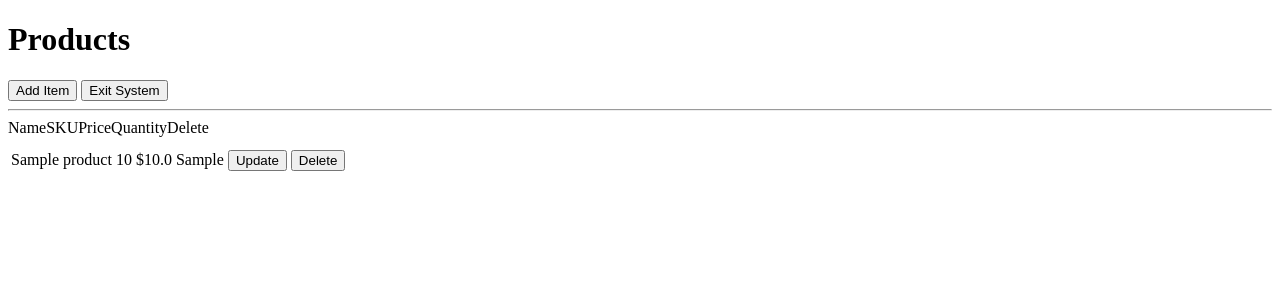
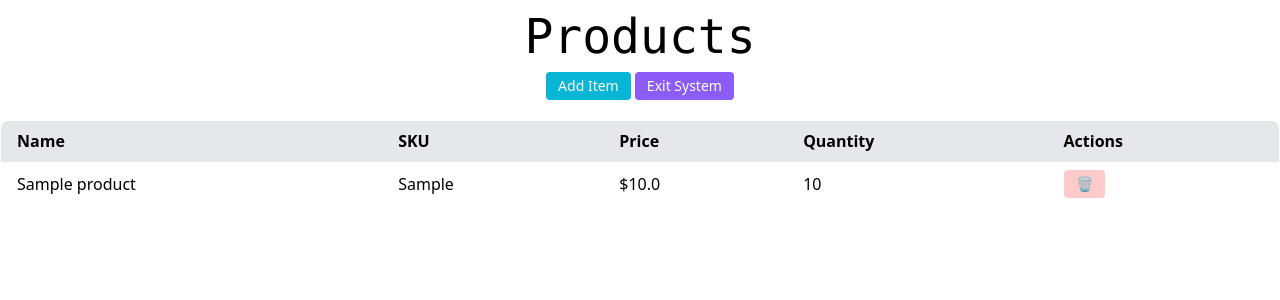
Before and after one commit to Prthomas808/Inventory-Management, a Django app: page /list/ in a window 1280 px wide. Shown: the top 300 px of the page. Run offline with Django 5.2, Linux system fonts and the light colour scheme; tables that the repository leaves empty hold one stand-in row (values such as "Sample post"); some libraries are stand-ins or nearby versions.

Commit message:
styling added, project done

```diff
--- a/inventoryApp/templates/base.html
+++ b/inventoryApp/templates/base.html
@@ -3,9 +3,10 @@
 <head>
     <meta charset="UTF-8">
     <meta name="viewport" content="width=device-width, initial-scale=1.0">
+    <script src="https://cdn.tailwindcss.com"></script>
     <title>{% block title %}{% endblock %}</title>
 </head>
-<body>
+<body class="flex flex-col justify-center items-center w-full">
     {% block content %}{% endblock %}
 </body>
 </html>
--- a/inventoryApp/templates/product_list.html
+++ b/inventoryApp/templates/product_list.html
@@ -1,32 +1,44 @@
-{% extends 'base.html' %}
-
-{% block title %}Inventory Manager{% endblock %}
+{% extends 'base.html' %} {% block title %}Inventory Manager{% endblock %}
 
 {% block content %}
-    <h1>Products</h1>
+    <h1 class="text-5xl p-3 font-mono">Products</h1>
 
-    <a href="{% url 'create_product' %}"><button type="submit">Add Item</button></a>
-    <a href="{% url 'home' %}"><button type="submit">Exit System</button></a>
-<hr>
-    <table>
-        <thead>
-            <tr>Name</tr>
-            <tr>SKU</tr>
-            <tr>Price</tr>
-            <tr>Quantity</tr>
-            <tr>Delete</tr>
+    <div class=pb-5>
+        <a href="{% url 'create_product' %}">
+            <button type="submit" class="px-3 py-1 text-sm text-white bg-cyan-500 rounded hover:bg-cyan-600">Add Item</button>
+        </a>
+
+        <a href="{% url 'home' %}">
+            <button type="submit" class="px-3 py-1 text-sm text-white bg-violet-500 rounded hover:bg-violet-600">Exit System</button>
+        </a>
+    </div>
+
+    <table class="min-w-full border border-gray-500 rounded-lg overflow-hidden">
+        <thead class="bg-gray-200">
+            <tr>
+                <th class="px-4 py-2 text-left border-b">Name</th>
+                <th class="px-4 py-2 text-left border-b">SKU</th>
+                <th class="px-4 py-2 text-left border-b">Price</th>
+                <th class="px-4 py-2 text-left border-b">Quantity</th>
+                <th class="px-4 py-2 text-left border-b">Actions</th>
+            </tr>
         </thead>
-        <tbody>
+
+        <tbody class="divide-y">
             {% for product in products %}
-                <tr>
-                    <td>{{product.product_name}}</td>
-                    <td>{{product.product_quantity}}</td>
-                    <td>${{product.product_price}}</td>
-                    <td>{{product.product_sku}}</td>
-                    <td>
+                <tr class="hover:bg-gray-50">
+                    <td class="px-4 py-2">{{ product.product_name }}</td>
+                    <td class="px-4 py-2">{{ product.product_sku }}</td>
+                    <td class="px-4 py-2">${{ product.product_price }}</td>
+                    <td class="px-4 py-2">{{ product.product_quantity }}</td>
+                    <td class="px-4 py-2 space-x-2">
+                        <!-- <a href="{% url 'create_product' %}">
+                            <button class="px-3 py-1 text-sm text-white bg-teal-100 rounded hover:bg-teal-200">🔄</button>
+                        </a>   -->
 
-                        <a href="{% url 'create_product' %}"><button>Update</button></a>
-                        <a href="{% url 'delete_product' product.id %}"><button>Delete</button></a>
+                        <a href="{% url 'delete_product' product.id %}">
+                            <button class="px-3 py-1 text-sm text-white bg-red-200 rounded hover:bg-red-200">🗑️</button>
+                        </a>
                     </td>
                 </tr>
             {% endfor %}
```
Also changed, not shown: inventoryApp/templates/index.html (+9 -3 lines), inventoryApp/templates/product_delete.html (+12 -7 lines), inventoryApp/templates/product_form.html (+8 -3 lines), db.sqlite3.
